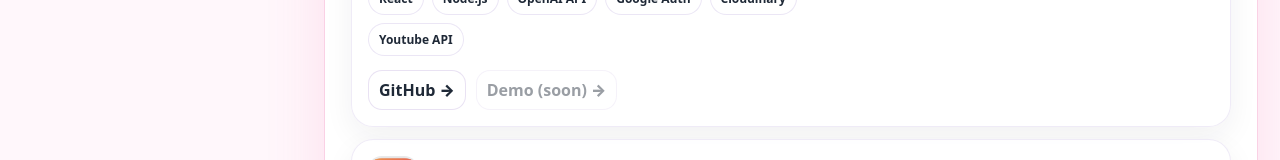
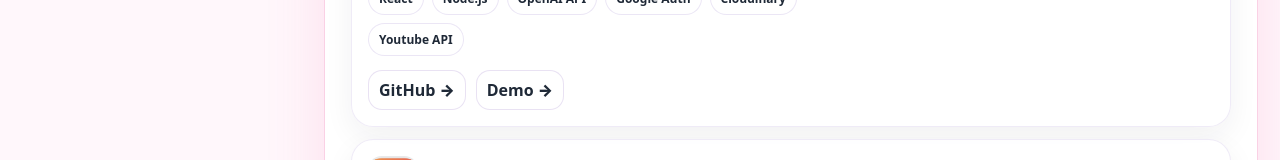
Before and after one commit to orikatz99/portfolio, a React (Vite) app: page /projects in a window 1280 px wide. Shown: the part 975-1135 px from the top of the page. Built offline with nearby package versions, Linux system fonts and the light colour scheme.

Commit message:
Fix trust me demo

```diff
--- a/src/sections/Projects/Projects.jsx
+++ b/src/sections/Projects/Projects.jsx
@@ -35,7 +35,7 @@
     tech: ["React", "Node.js", "OpenAI API", "Google Auth", "Cloudinary", "Youtube API"],
     links: [
       { label: "GitHub", href: "https://github.com/miryamMazor/Hackathon_2025_Maya_team" },
-      { label: "Demo (soon)", href: "#", disabled: true },
+      { label: "Demo", href: "https://www.youtube.com/watch?v=7-ARs6UO6Vg"},
     ],
     media: {
       shot: trustmeShot,
```
